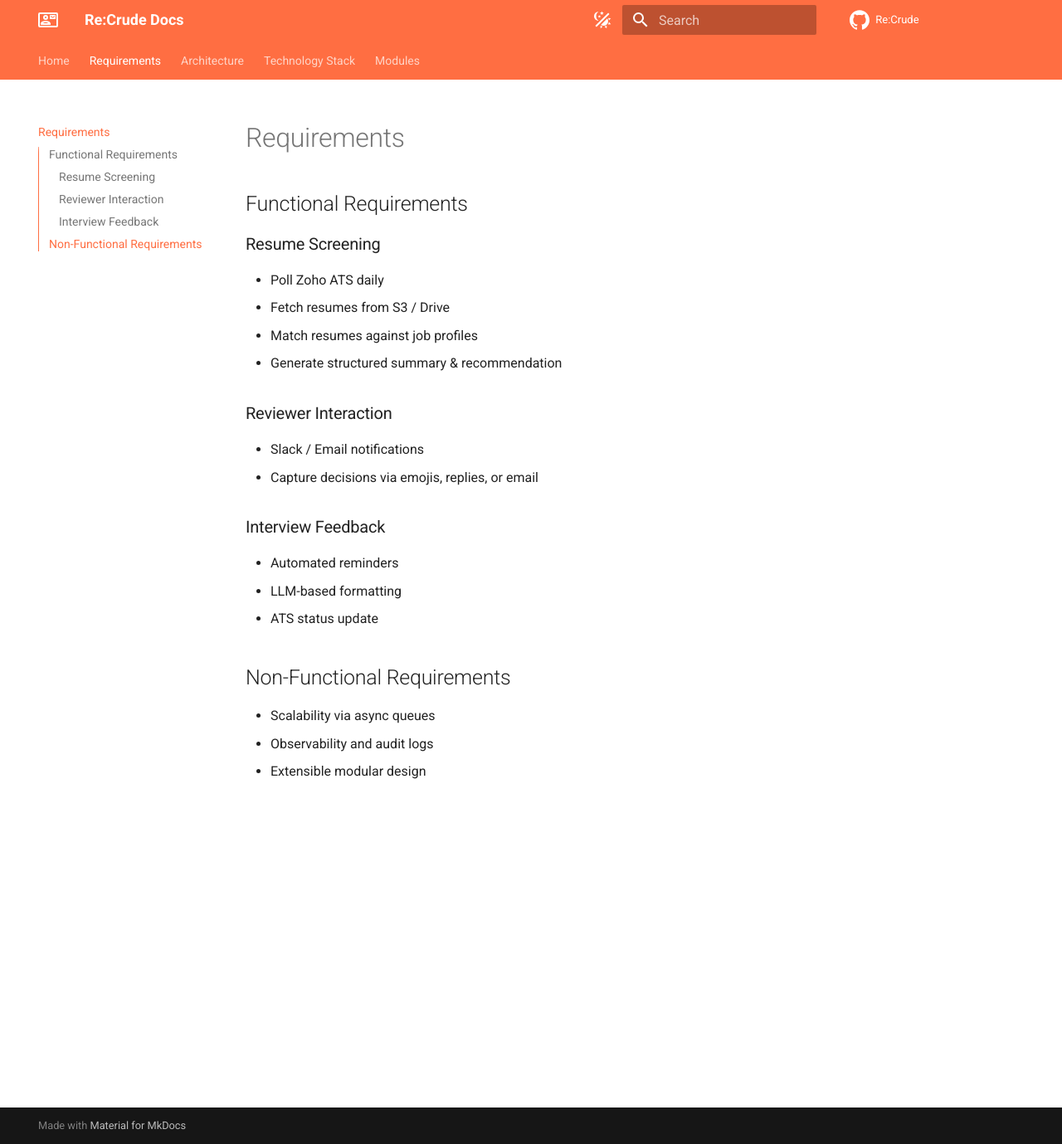
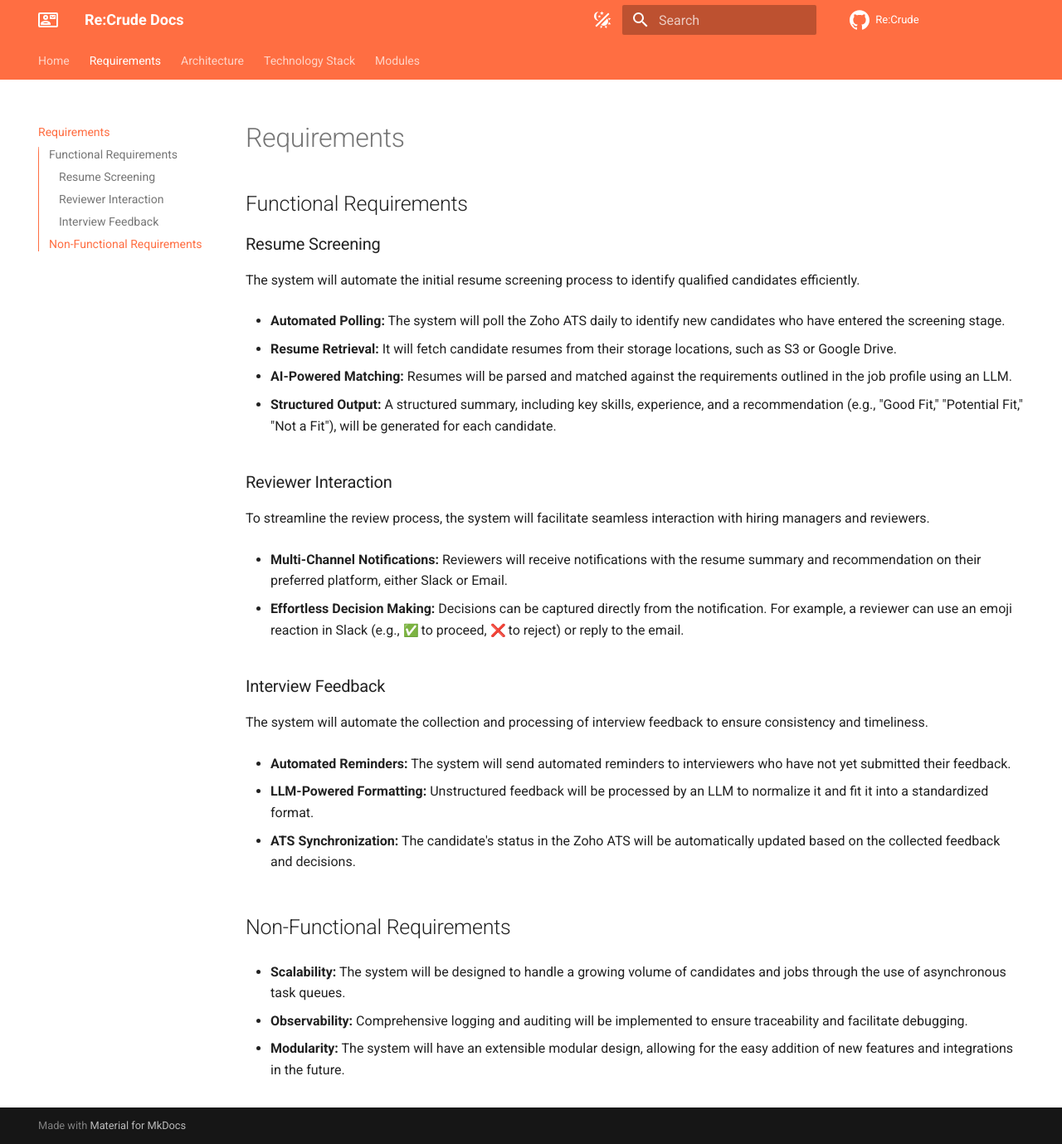
Before and after one commit to manav-gkmit/re-crude-docs, an MkDocs documentation site: the page built from docs/requirements.md, in a window 1280 px wide and 1379 px high. Shown: the whole window at 83% size. Built offline with MkDocs 1.6.1 and Material for MkDocs 9.7.7, drawn with Linux system fonts in a browser that asks for light colours; emoji names are drawn with the system emoji font; comment, search, counter and statistics services are not loaded.

Commit message:
docs: Update functional requirements and tech stack

```diff
--- a/docs/requirements.md
+++ b/docs/requirements.md
@@ -3,21 +3,35 @@
 ## Functional Requirements
 
 ### Resume Screening
-- Poll Zoho ATS daily
-- Fetch resumes from S3 / Drive
-- Match resumes against job profiles
-- Generate structured summary & recommendation
+The system will automate the initial resume screening process to identify qualified candidates efficiently.
+
+- **Automated Polling:** The system will poll the Zoho ATS daily to identify new candidates who have entered the screening stage.
+
+- **Resume Retrieval:** It will fetch candidate resumes from their storage locations, such as S3 or Google Drive.
+
+- **AI-Powered Matching:** Resumes will be parsed and matched against the requirements outlined in the job profile using an LLM.
+
+- **Structured Output:** A structured summary, including key skills, experience, and a recommendation (e.g., "Good Fit," "Potential Fit," "Not a Fit"), will be generated for each candidate.
 
 ### Reviewer Interaction
-- Slack / Email notifications
-- Capture decisions via emojis, replies, or email
+To streamline the review process, the system will facilitate seamless interaction with hiring managers and reviewers.
+
+- **Multi-Channel Notifications:** Reviewers will receive notifications with the resume summary and recommendation on their preferred platform, either Slack or Email.
+
+- **Effortless Decision Making:** Decisions can be captured directly from the notification. For example, a reviewer can use an emoji reaction in Slack (e.g., :white_check_mark: to proceed, :x: to reject) or reply to the email.
 
 ### Interview Feedback
-- Automated reminders
-- LLM-based formatting
-- ATS status update
+The system will automate the collection and processing of interview feedback to ensure consistency and timeliness.
+
+- **Automated Reminders:** The system will send automated reminders to interviewers who have not yet submitted their feedback.
+
+- **LLM-Powered Formatting:** Unstructured feedback will be processed by an LLM to normalize it and fit it into a standardized format.
+
+- **ATS Synchronization:** The candidate's status in the Zoho ATS will be automatically updated based on the collected feedback and decisions.
 
 ## Non-Functional Requirements
-- Scalability via async queues
-- Observability and audit logs
-- Extensible modular design
+- **Scalability:** The system will be designed to handle a growing volume of candidates and jobs through the use of asynchronous task queues.
+
+- **Observability:** Comprehensive logging and auditing will be implemented to ensure traceability and facilitate debugging.
+
+- **Modularity:** The system will have an extensible modular design, allowing for the easy addition of new features and integrations in the future.
```
Also changed, not shown: docs/tech-stack.md (+15 -11 lines).
